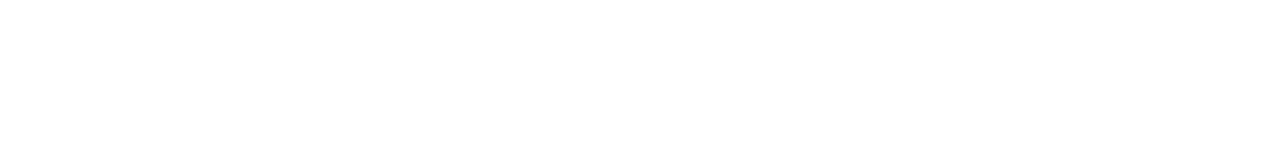
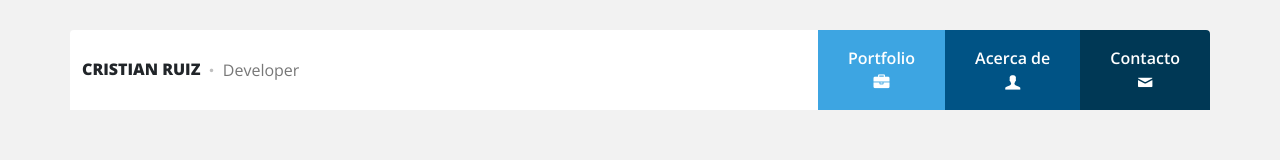
Before and after one commit to cristianrb/portfolio, a plain HTML site: page index.html in a window 1280 px wide. Drawn offline with nearby package versions, Linux system fonts and the light colour scheme.

Commit message:
Done menu and logo of header

```diff
--- a/css/styles.css
+++ b/css/styles.css
@@ -0,0 +1,114 @@
+body {
+    background: #f2f2f2;
+    font-family: 'Open Sans', sans-serif;
+}
+
+header {
+    margin-top: 30px;
+}
+
+header .nav {
+    min-height: 80px;
+    overflow: hidden;
+    background: #fff;
+}
+
+/* LOGO */
+header .logo h2,
+header .logo span,
+header .logo p {
+    font-size: 16px;
+    display: inline-block;
+    margin: 0px;
+}
+
+header .logo h2 {
+    font-weight: 800;
+    text-transform: uppercase;
+}
+
+header .logo .icono {
+    color: #bfbfbf;
+}
+
+header .logo p {
+    color: #777777;
+}
+
+/* MENU */
+header .menu {
+    padding: 0;
+}
+
+header .menu a {
+    display: block;
+    padding: 0 30px;
+    text-decoration: none;
+    color: #fff;
+}
+
+header .menu a div span {
+    font-weight: 600;
+}
+
+header .menu .c-1 {
+    background: #3da5e2;
+}
+
+header .menu .c-2 {
+    background: #005385;
+}
+
+header .menu .c-3 {
+    background: #003855;
+}
+
+header .menu .c-1:hover {
+    background: #1ba0ef;
+}
+
+header .menu .c-2:hover {
+    background: #00426a;
+}
+
+header .menu .c-3:hover {
+    background: #002d44;
+}
+
+/* MEDIA QUERIES */
+/* Dispositivo XL */
+@media screen and (max-width: 1199px) {}
+
+/* Dispositivo LG */
+@media screen and (max-width: 991px) {
+    .logo {
+        height: 76px;
+    }
+
+    .menu {
+        min-height: 76px;
+    }
+
+    .menu a {
+        width: 100%;
+    }
+
+    .menu a div {
+        width: 100%;
+    }
+}
+
+/* Dispositivo MD */
+@media screen and (max-width: 767px) {}
+
+/* Dispositivo SM */
+@media screen and (max-width: 575px) {
+    header {
+        margin-top: 0;
+    }
+
+    header .logo h2,
+    header .logo p {
+        font-size: 12px;
+    }
+}
--- a/index.html
+++ b/index.html
@@ -11,20 +11,49 @@
         integrity="sha384-giJF6kkoqNQ00vy+HMDP7azOuL0xtbfIcaT9wjKHr8RbDVddVHyTfAAsrekwKmP1" crossorigin="anonymous">
 
     <link rel="preconnect" href="https://fonts.gstatic.com">
-    <link href="https://fonts.googleapis.com/css2?family=Open+Sans:wght@300;400;600;700;800&display=swap" rel="stylesheet">
+    <link href="https://fonts.googleapis.com/css2?family=Open+Sans:wght@300;400;600;700;800&display=swap"
+        rel="stylesheet">
     <link rel="stylesheet" href="css/fontello.css">
     <link rel="stylesheet" href="css/styles.css">
 
 </head>
 
 <body>
-    <div class="container">
-        <div class="row mt-3">
-            <div class="col">
+    <header>
+        <div class="container">
+            <div class="nav row rounded-top align-items-stretch justify-content-between">
+                <!-- LOGO -->
+                <div
+                    class="logo col-md-12 col-lg d-flex align-items-center justify-content-center justify-content-lg-start">
+                    <h2>Cristian Ruiz</h2>
+                    <span class="icono icon-dot"></span>
+                    <p>Developer</p>
+                </div>
 
+                <!-- MENU -->
+                <nav class="col-md-12 col-lg-auto menu d-flex align-items-stretch flex-wrap flex-sm-nowrap">
+                    <a href="#" class="c-1 d-flex align-items-center">
+                        <div class="d-flex flex-column text-center">
+                            <span>Portfolio</span>
+                            <i class="icono icon-briefcase"></i>
+                        </div>
+                    </a>
+                    <a href="#" class="c-2 d-flex align-items-center">
+                        <div class="d-flex flex-column text-center">
+                            <span>Acerca de</span>
+                            <i class="icono icon-user"></i>
+                        </div>
+                    </a>
+                    <a href="#" class="c-3 d-flex align-items-center">
+                        <div class="d-flex flex-column text-center">
+                            <span>Contacto</span>
+                            <i class="icono icon-mail"></i>
+                        </div>
+                    </a>
+                </nav>
             </div>
         </div>
-    </div>
+    </header>
 
 
     <!-- Option 1: Bootstrap Bundle with Popper -->
```
